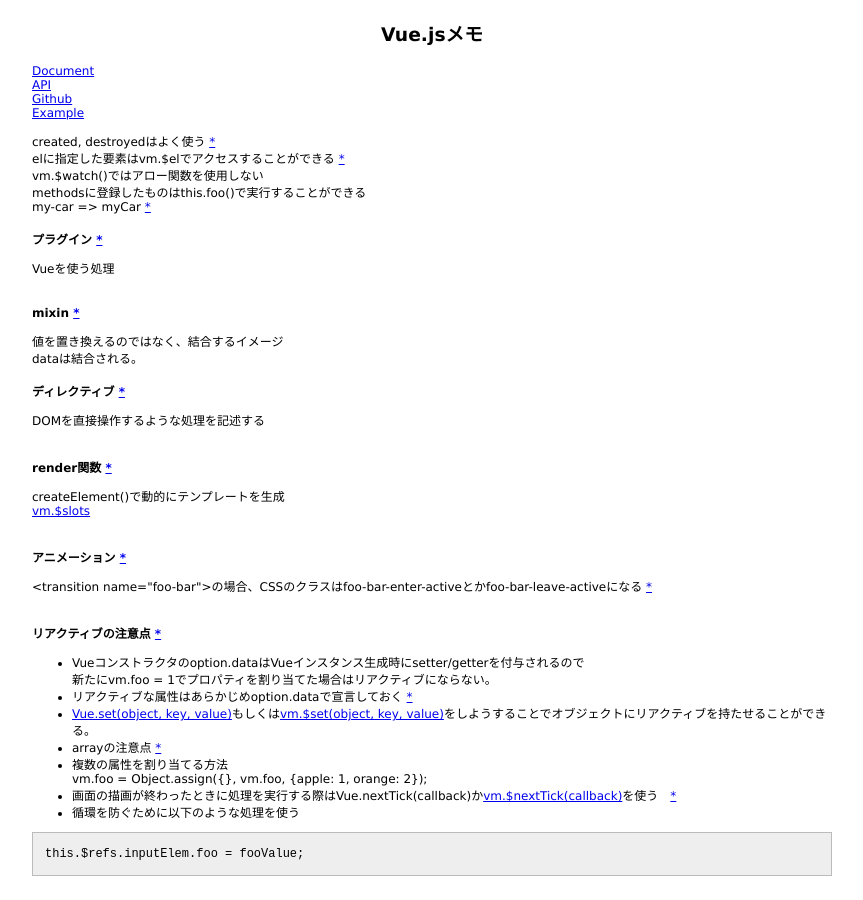
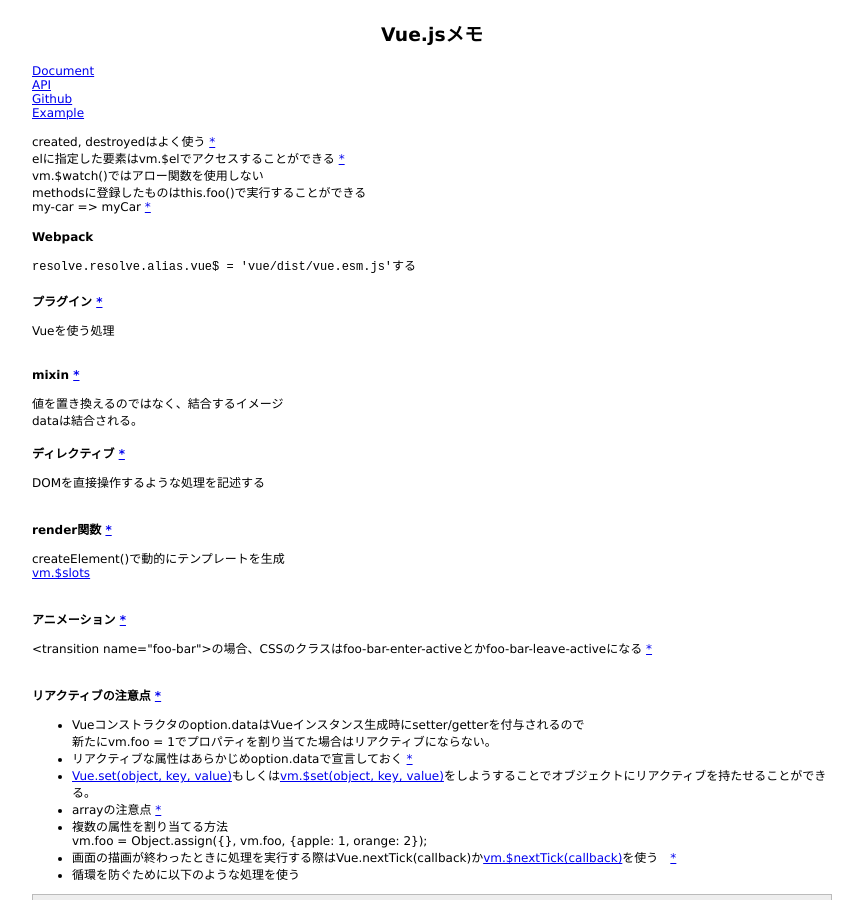
Before and after one commit to 38elements/38elements.github.com, a Jekyll site: the page built from _posts/2016-12-20-vuejs.md, in a window 1280 px wide and 900 px high. Shown: the whole window, without its empty margins (208-1071 px from the left). Built offline with Jekyll 4.4.1, drawn with Linux system fonts in a browser that asks for light colours.

Commit message:
Update 2016-12-20-vuejs.md

```diff
--- a/_posts/2016-12-20-vuejs.md
+++ b/_posts/2016-12-20-vuejs.md
@@ -12,6 +12,12 @@ elに指定した要素はvm.$elでアクセスすることができる [\*](htt
 vm.$watch()ではアロー関数を使用しない
 methodsに登録したものはthis.foo()で実行することができる
 my-car => myCar [\*](https://vuejs.org/v2/guide/components.html#Component-Naming-Conventions)
+<br>
+
+#### Webpack
+
+`resolve.resolve.alias.vue$ = 'vue/dist/vue.esm.js'`する
+<br>
 
 #### プラグイン [\*](https://jp.vuejs.org/v2/guide/plugins.html)
 Vueを使う処理
```
